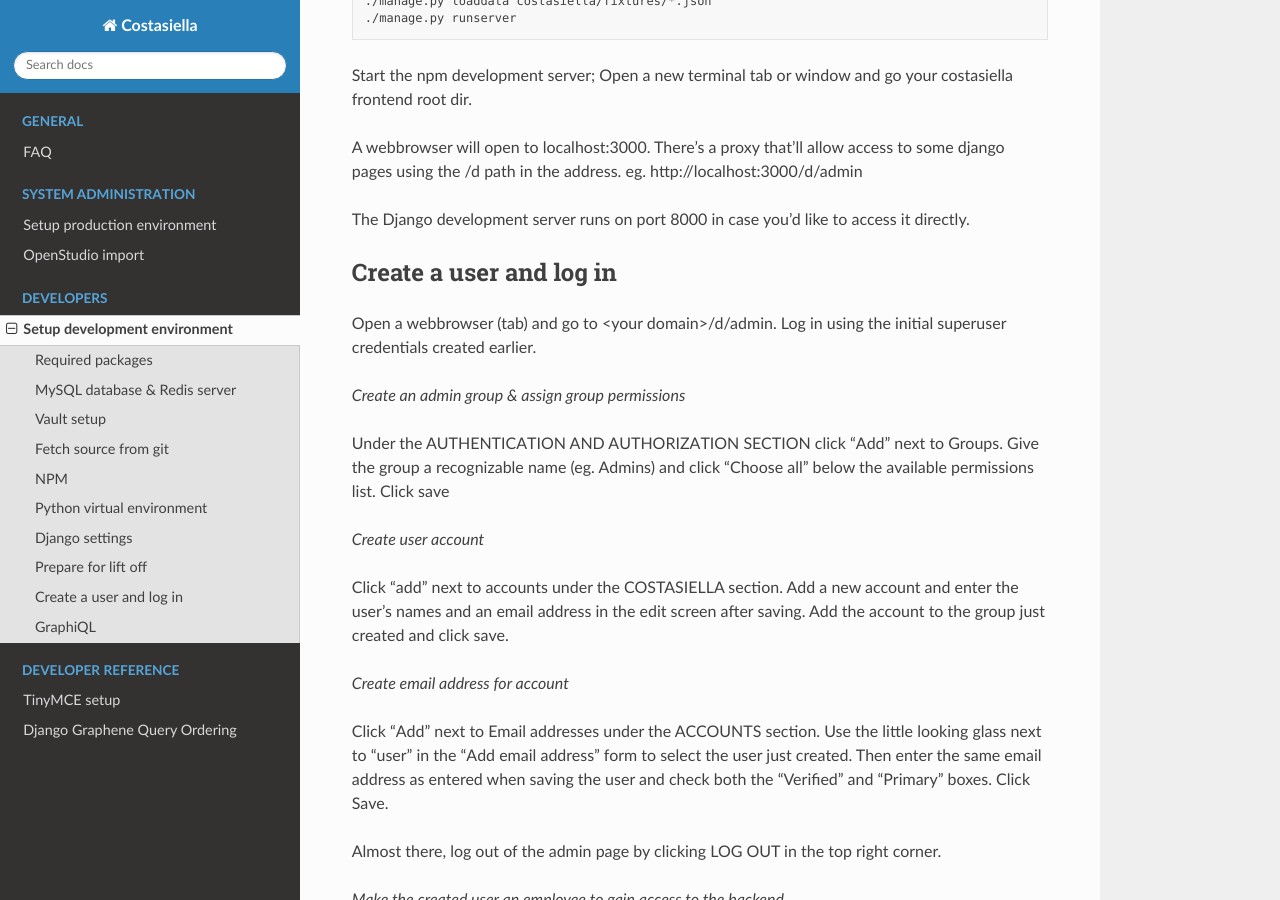
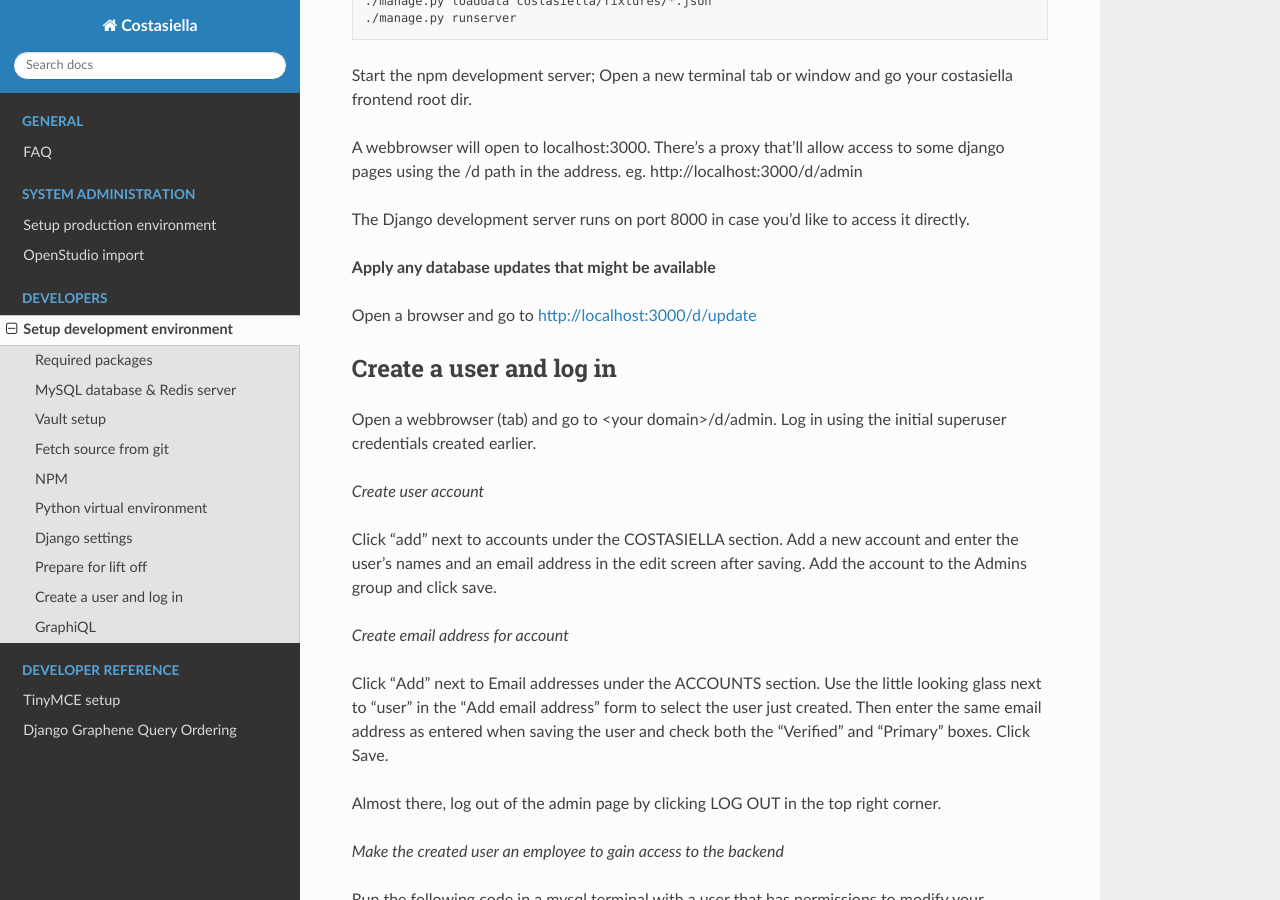
Before and after one commit to costasiella/costasiella_docs, a Sphinx documentation site: the page built from source/developer/setup_development_environment.rst, in a window 1280 px wide and 900 px high, scrolled down 3172 px. Built offline with Sphinx 7.4.7 and the Read the Docs theme 2.0.0, drawn with Linux system fonts in a browser that asks for light colours.

Commit message:
Remove section about creating an admin group
Admin group will be present out of the box after running an update action

```diff
--- a/source/developer/setup_development_environment.rst
+++ b/source/developer/setup_development_environment.rst
@@ -168,23 +168,21 @@ eg. http://localhost:3000/d/admin
 
 The Django development server runs on port 8000 in case you'd like to access it directly.
 
+**Apply any database updates that might be available**
+
+Open a browser and go to http://localhost:3000/d/update
+
 Create a user and log in
 -------------------------
 
 Open a webbrowser (tab) and go to <your domain>/d/admin.
 Log in using the initial superuser credentials created earlier.
 
-*Create an admin group & assign group permissions*
-
-Under the AUTHENTICATION AND AUTHORIZATION SECTION click “Add” next to Groups.
-Give the group a recognizable name (eg. Admins) and click “Choose all” below the available permissions list.
-Click save
-
 *Create user account*
 
 Click “add” next to accounts under the COSTASIELLA section.
 Add a new account and enter the user’s names and an email address in the edit screen after saving.
-Add the account to the group just created and click save.
+Add the account to the Admins group and click save.
 
 *Create email address for account*
 
```
Also changed, not shown: source/sysadmin/setup_production_environment.rst (+1 -7 lines).
